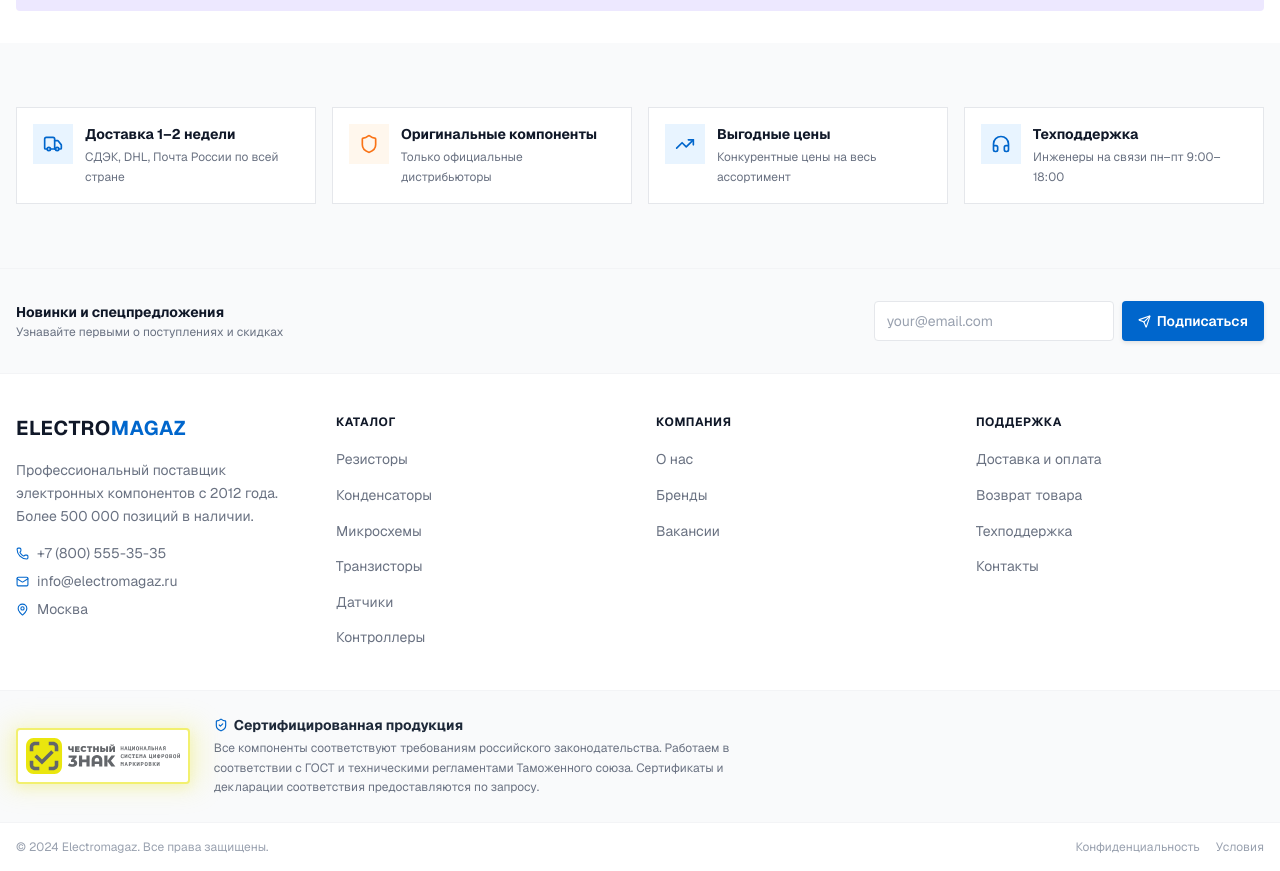
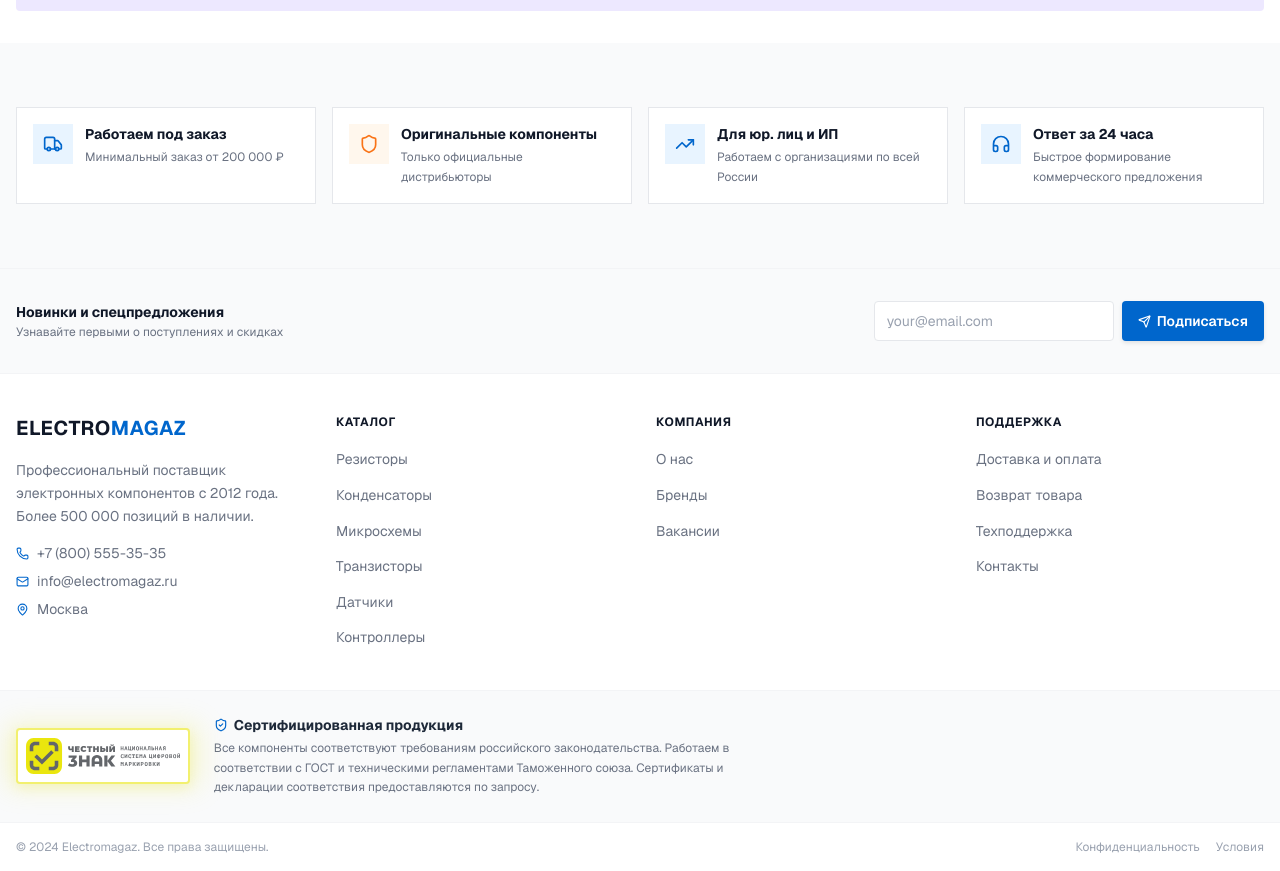
Before and after one commit to cyberjuke2077/magazik, a Next.js app: page / in a window 1280 px wide. Shown: the part 3200-4071 px from the top of the page. Built offline with nearby package versions, Linux system fonts and the light colour scheme.

Commit message:
feat: обновить features на главной странице для B2B
- Работаем под заказ (мин. 200к)
- Для юр. лиц и ИП
- Ответ за 24 часа на КП

```diff
--- a/src/app/page.tsx
+++ b/src/app/page.tsx
@@ -77,10 +77,10 @@
 
 /* ── Features ── */
 const features = [
-  { icon: Truck,      title: 'Доставка 1–2 недели',      desc: 'СДЭК, DHL, Почта России по всей стране', color: 'text-[#0066cc]', bg: 'bg-[#e8f4ff]' },
+  { icon: Truck,      title: 'Работаем под заказ',      desc: 'Минимальный заказ от 200 000 ₽', color: 'text-[#0066cc]', bg: 'bg-[#e8f4ff]' },
   { icon: Shield,     title: 'Оригинальные компоненты',   desc: 'Только официальные дистрибьюторы',       color: 'text-[#f97316]', bg: 'bg-orange-50' },
-  { icon: TrendingUp, title: 'Выгодные цены',              desc: 'Конкурентные цены на весь ассортимент',   color: 'text-[#0066cc]', bg: 'bg-[#e8f4ff]' },
-  { icon: Headphones, title: 'Техподдержка',              desc: 'Инженеры на связи пн–пт 9:00–18:00',     color: 'text-[#0066cc]', bg: 'bg-[#e8f4ff]' },
+  { icon: TrendingUp, title: 'Для юр. лиц и ИП',              desc: 'Работаем с организациями по всей России',   color: 'text-[#0066cc]', bg: 'bg-[#e8f4ff]' },
+  { icon: Headphones, title: 'Ответ за 24 часа',              desc: 'Быстрое формирование коммерческого предложения',     color: 'text-[#0066cc]', bg: 'bg-[#e8f4ff]' },
 ]
 
 /* ── ProductModule — chipdip "often-slider" style ── */
```
